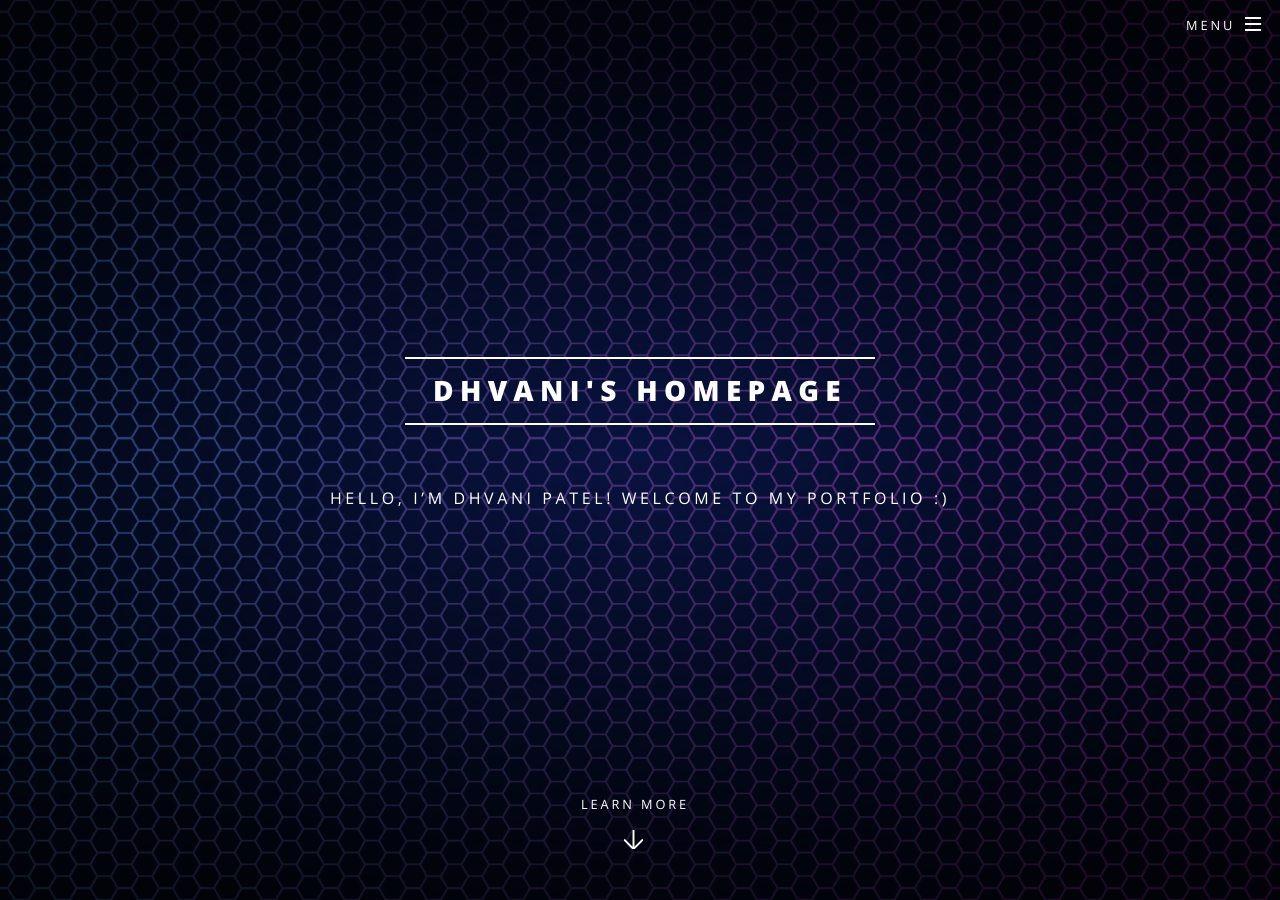
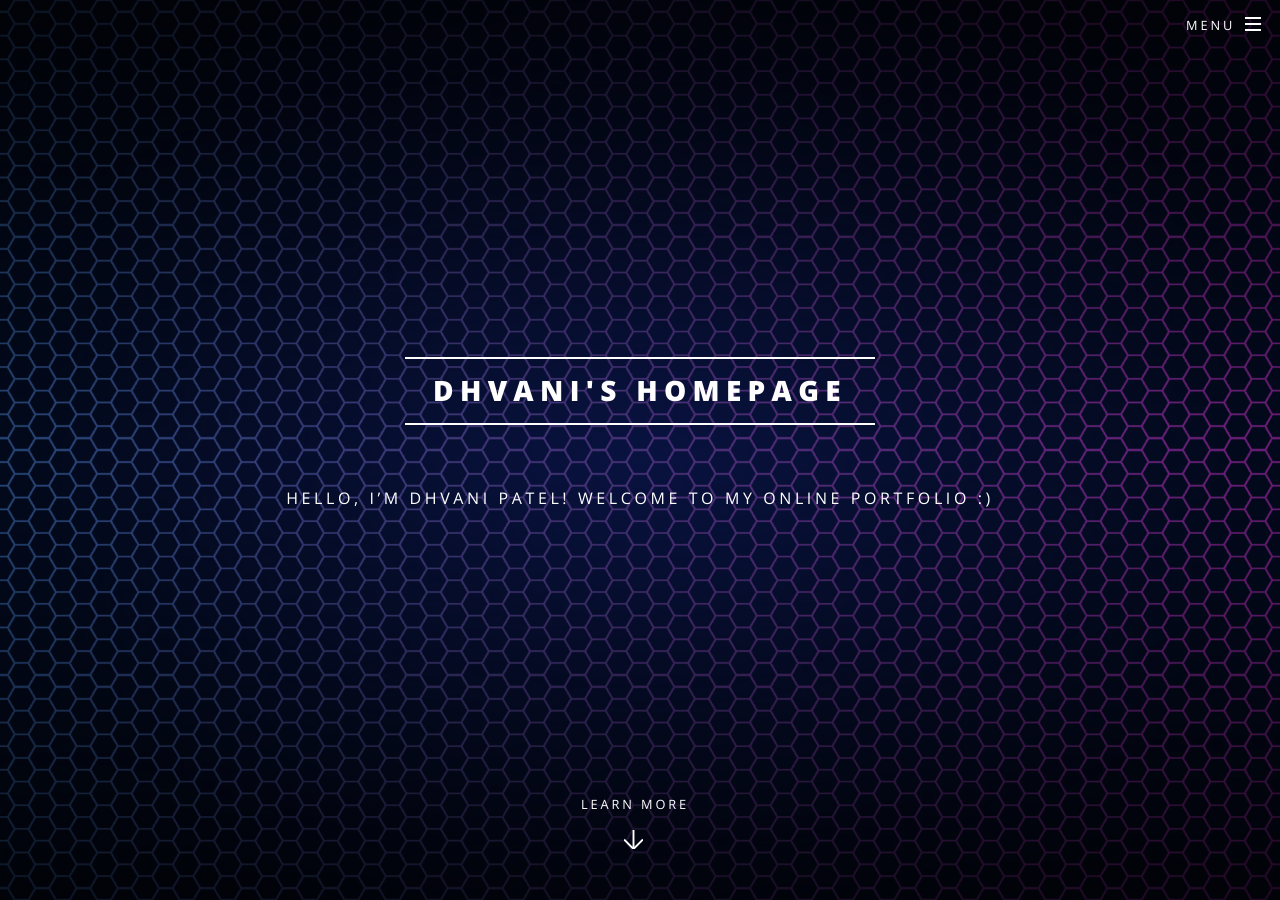
Before and after one commit to dhvani2504/dhvani2504.github.io, a Jekyll site: the page built from index.html, in a window 1280 px wide and 900 px high. Built offline with Jekyll 4.4.1, drawn with Linux system fonts in a browser that asks for light colours; some of the changed lines change nothing that is shown.

Commit message:
Update _config.yml

```diff
--- a/_config.yml
+++ b/_config.yml
@@ -1,11 +1,9 @@
-# Welcome to Jekyll!
-#
 
 # Site settings
 title: Dhvani's Homepage
 description: |
   Hello, I'm Dhvani Patel!
-  Welcome to my portfolio :)
+  Welcome to my online portfolio :)
 owner: Dhvani Patel # or company name
 first_published: 2023 # if migrating another site, the year of your first publish
 email: dhvanip08@gmail.com
@@ -17,7 +15,7 @@ social:
   linkedin-square: https://linkedin.com/in/dhvanip25
   #facebook-official: https://facebook.com/<username>
   #google-plus-square: https://plus.google.com/u/0/+<username>
-  email: dhvanip08@gmail.com
+  #email: dhvanip08@gmail.com
   #flickr:
   #instagram:
   #youtube-square:
```
